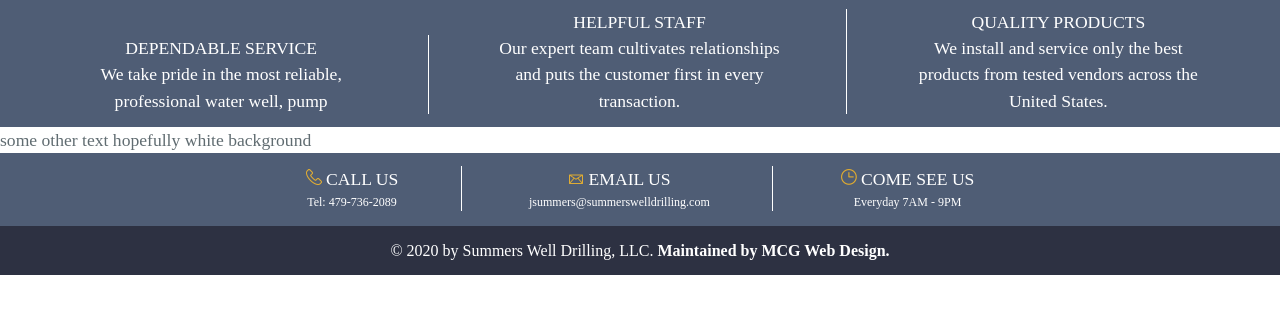
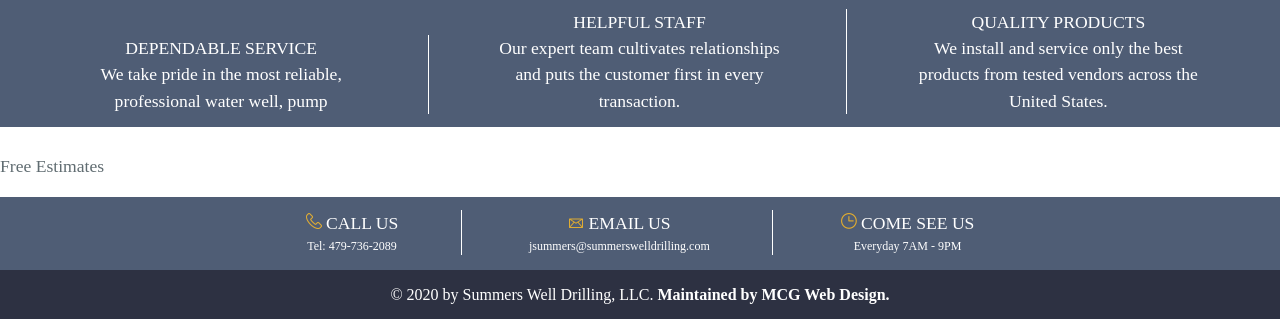
Before and after one commit to jamess999888/SummersDrilling, a Jekyll site: the page built from index.md, in a window 1280 px wide, cut to the strip 626-945 px from the top of the page. Built offline with Jekyll 4.4.1, drawn with Linux system fonts in a browser that asks for light colours; our own code applies the rules of GitHub Pages for plain Markdown files; before the commit the page ends 901 px from its top, so only the background shows below that.

Commit message:
adding free estimates box

```diff
--- a/index.md
+++ b/index.md
@@ -36,5 +36,9 @@
 	</span>
 </footer>
 <div>
-some other text hopefully white background
+<br />
+<div>
+<p>Free Estimates</p>
 </div>
+
+</div>
```
